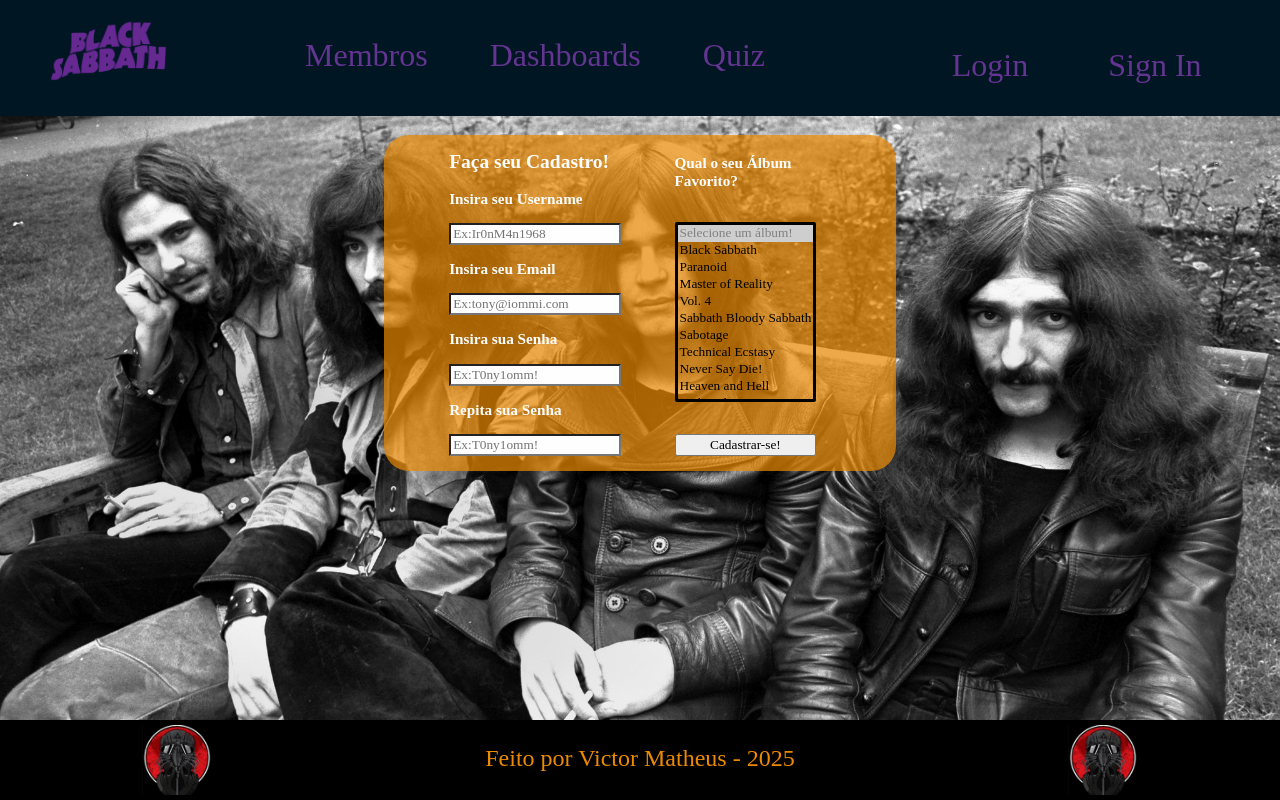
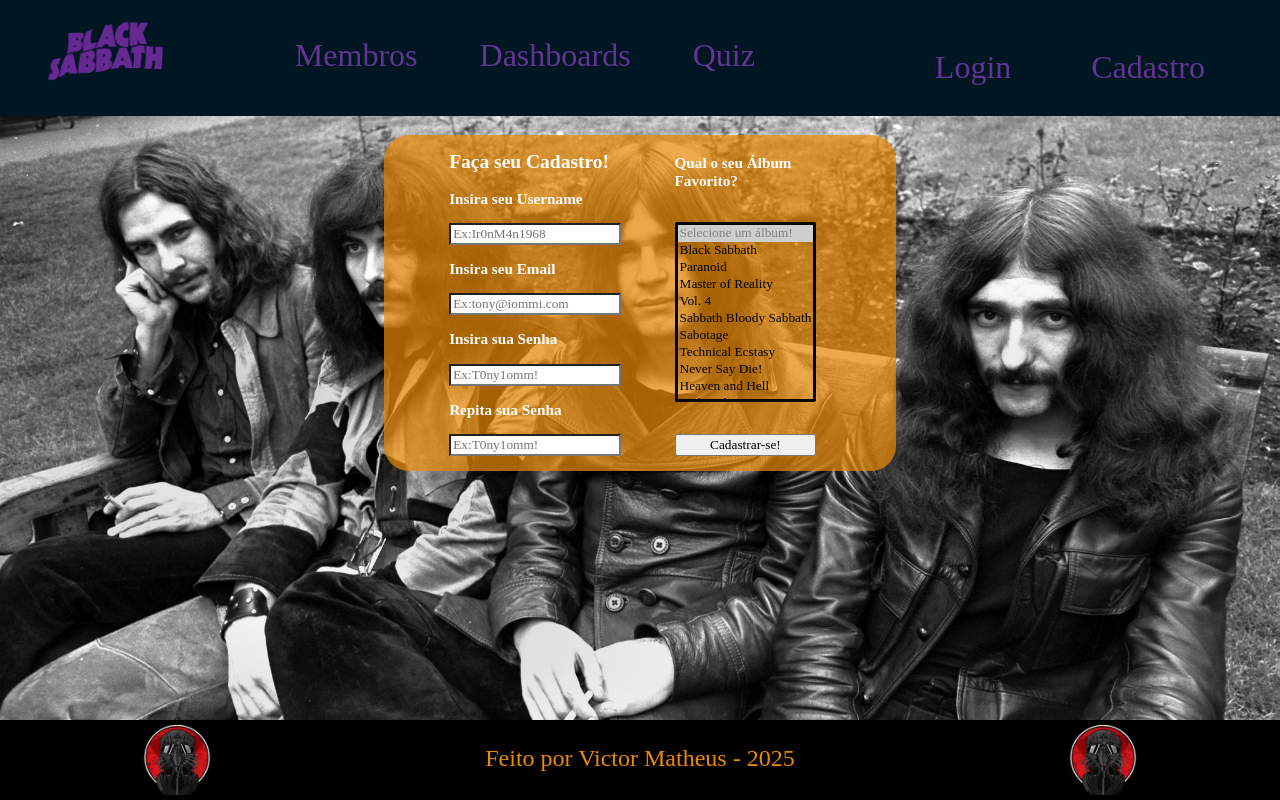
Before and after one commit to vmath-faria/tech-ecs-proj-ind, a website: page web-data-viz/public/cadastro.html in a window 1280 px wide. Drawn offline with Linux system fonts and the light colour scheme.

Commit message:
Alterei campo de Sign In para Cadastro

```diff
--- a/web-data-viz/public/cadastro.html
+++ b/web-data-viz/public/cadastro.html
@@ -27,7 +27,7 @@
                 <a href="login.html">Login</a>
             </li>
             <li>
-                <a href="cadastro.html">Sign In</a>
+                <a href="cadastro.html">Cadastro</a>
             </li>
         </ul>
     </div>
```
Also changed, not shown: web-data-viz/public/dashboard.html (+1 -1 lines), web-data-viz/public/index.html (+1 -1 lines), web-data-viz/public/login.html (+1 -1 lines), web-data-viz/public/quiz.html (+1 -1 lines).
